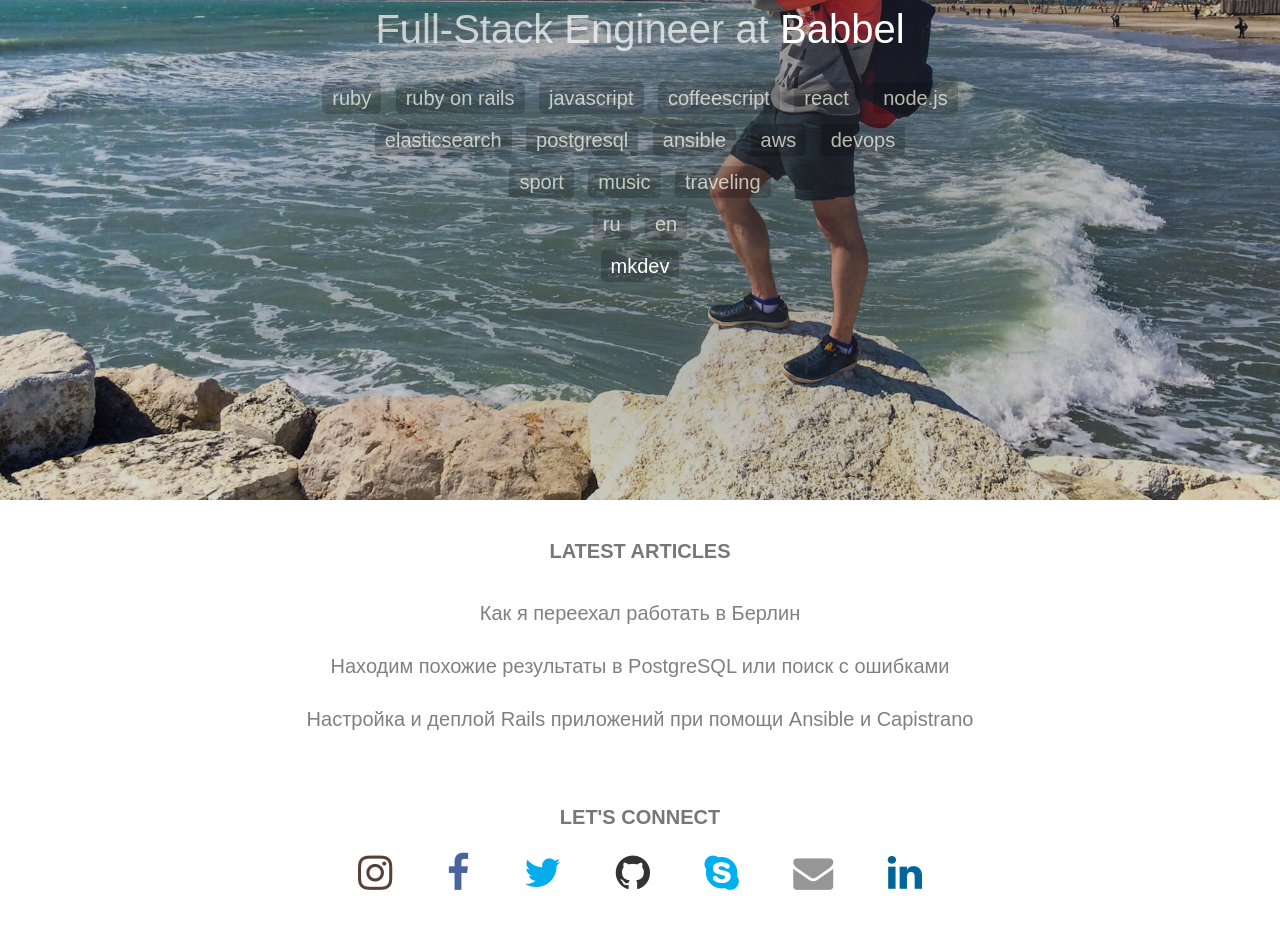
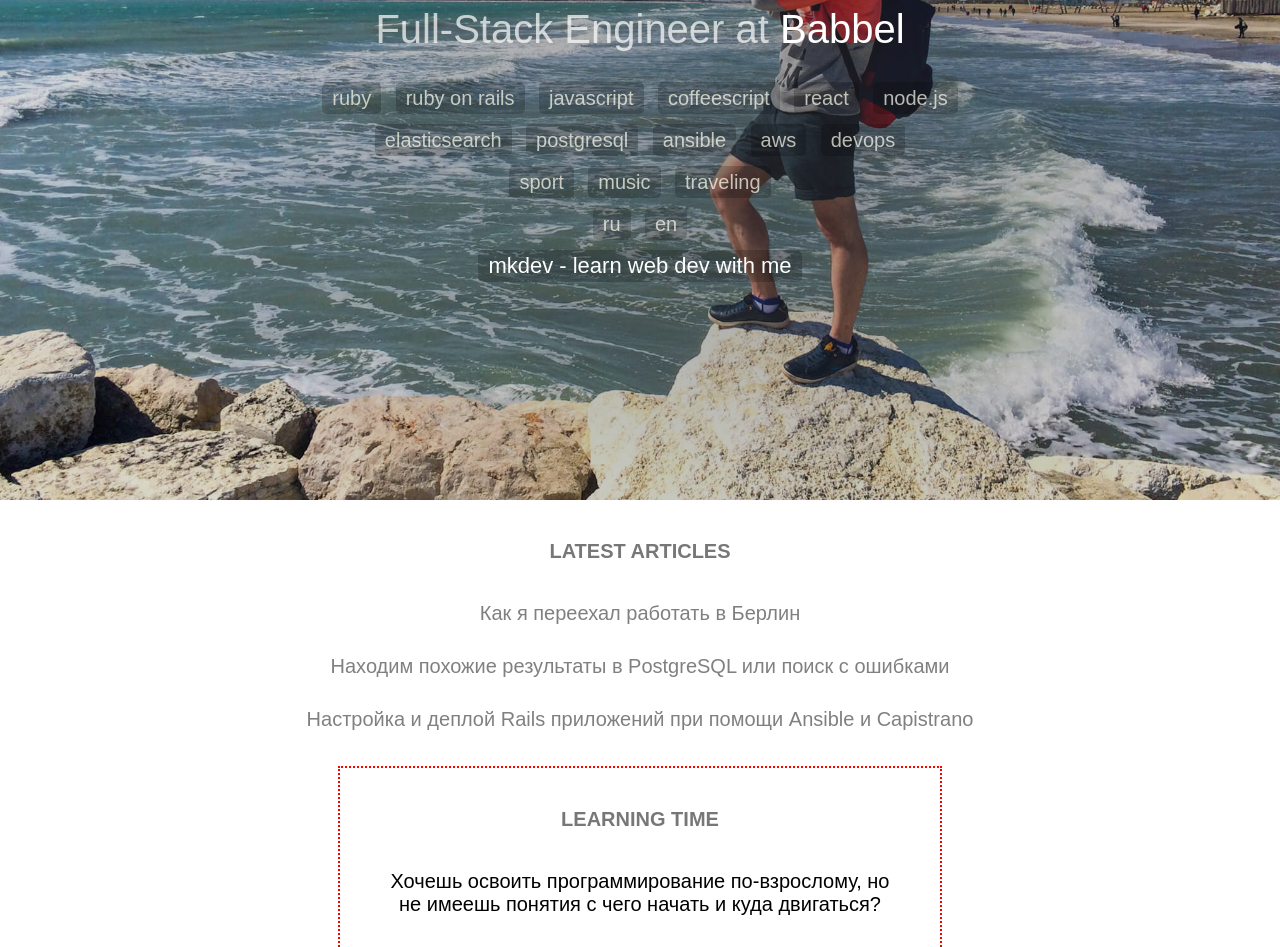
Before and after one commit to davetoxa/davetoxa.github.com, a Jekyll site: the page built from index.html, in a window 1280 px wide. Shown: the part 400-1347 px from the top of the page. Built offline with Jekyll 4.4.1, drawn with Linux system fonts in a browser that asks for light colours; nearby versions of some CDN libraries; Markdown is read by kramdown in place of the engine named in the settings; some of the changed text lies outside the part shown.

Commit message:
Add Learning time block

```diff
--- a/_includes/header.html
+++ b/_includes/header.html
@@ -27,7 +27,7 @@
 					<li class="tag">ru</li>
 					<li class="tag">en</li>
 					<br>
-					<li class="tag"><a href="https://mkdev.me" target="_blank">mkdev</a></li>
+					<li class="tag"><a href="https://mkdev.me" class="mkdev" target="_blank">mkdev - learn web dev with me</a></li>
 				</ul>
 				</div>
 		</div>
--- /dev/null
+++ b/_includes/learn.html
@@ -0,0 +1,6 @@
+<div class="section learn">
+  <h3>Learning time</h3>
+
+  <p>Хочешь освоить программирование по-взрослому, но не имеешь понятия с чего начать и куда двигаться?</p>
+  <p><a href="https://mkdev.me/mentors/davetoxa" target="_blank">Могу научить ;) Записывайся!</a></p>
+</div>
--- a/_layouts/default.html
+++ b/_layouts/default.html
@@ -8,6 +8,7 @@
         {{ content }}
       </div>
       {% include blog.html %}
+      {% include learn.html %}
       {% include footer.html %}
       {% include map.html %}
       <div class="section footer">
--- a/css/main.css
+++ b/css/main.css
@@ -110,6 +110,9 @@ p {
 	margin: 4px 5px 0px;
 	padding: 6px 10px;
 }
+a.mkdev {
+	font-size: 22px
+}
 
 .section {
 	overflow: hidden;
@@ -121,13 +124,20 @@ p {
 	padding: 40px 0 20px 0;
 }
 
-.blog a {
+.section a {
 	color: grey;
 	text-decoration: none;
 }
-.blog a:hover {
+.section a:hover {
 	color: blue;
 	text-decoration: none;
+}
+
+.learn {
+	margin: 0 auto;
+	padding: 40px 30px 20px 30px;
+	width: 540px;
+	border: 2px red dotted;
 }
 
 .networks {
```
